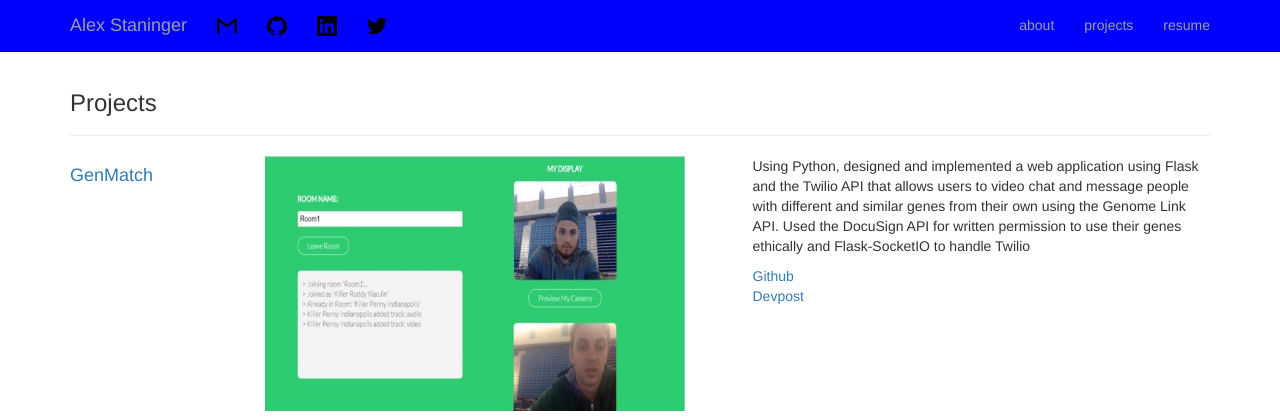
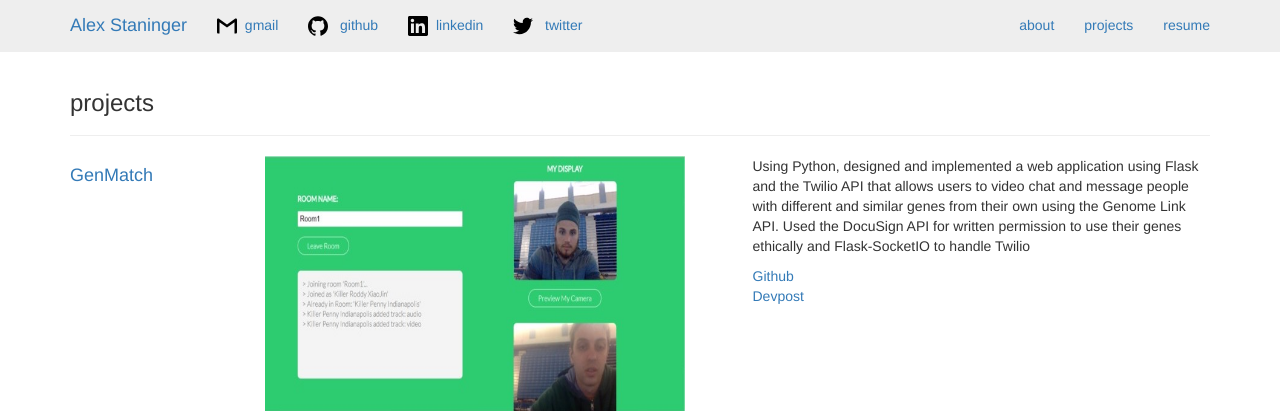
Before and after one commit to astaninger/portfolio, a Flask app: page /projects in a window 1280 px wide. Shown: the top 420 px of the page. Run offline with Flask 2, Linux system fonts and the light colour scheme; some libraries are stand-ins or nearby versions.

Commit message:
change navbar

```diff
--- a/templates/index.html
+++ b/templates/index.html
@@ -23,7 +23,7 @@ type="image/x-icon">
 
 {% block body %}
 {% block navbar %}
-<nav class="navbar navbar-inverse navbar-fixed-top" style='background-color: #0000ff'>
+<nav class="navbar navbar-fixed-top" style='background-color: #eeeeee'>
   <div class="container">
     <div class="navbar-header">
       <button type='button' class="navbar-toggle collapsed" data-toggle="collapse" data-target="#myNavbar">
@@ -36,10 +36,10 @@ type="image/x-icon">
     </div>
     <div class="collapse navbar-collapse" id='myNavbar'>
       <ul class="nav navbar-nav">
-        <li><a href="mailto:alex.staninger@gmail.com" target="_blank"> <img src="/static/gmail.svg" alt="Email icon." height=20 width=20> </a></li>
-        <li><a href="https://github.com/astaninger" target="_blank"> <img src="/static/github.svg" alt="Github icon." height=20 width=20> </a></li>
-        <li><a href="https://linkedin.com/in/alexestaninger" target="_blank"> <img src="/static/linkedin.svg" alt="Linkedin icon." height=20 width=20></a></li>
-        <li><a href="https://twitter.com/alex_staninger" target="_blank"s> <img src="static/twitter.svg" alt="Twitter icon." height=20 width=20> </a></li>
+        <li><a href="mailto:alex.staninger@gmail.com" target="_blank"> <img src="/static/gmail.svg" alt="Email icon." height=20 width=20>&nbsp gmail </a></li>
+        <li><a href="https://github.com/astaninger" target="_blank"> <img src="/static/github.svg" alt="Github icon." height=20 width=20> &nbsp github </a></li>
+        <li><a href="https://linkedin.com/in/alexestaninger" target="_blank"> <img src="/static/linkedin.svg" alt="Linkedin icon." height=20 width=20>&nbsp linkedin</a></li>
+        <li><a href="https://twitter.com/alex_staninger" target="_blank"s> <img src="static/twitter.svg" alt="Twitter icon." height=20 width=20> &nbsp twitter </a></li>
       </ul>
       <ul class="nav navbar-nav navbar-right">
         <li><a href="/">about</a></li>
@@ -56,13 +56,17 @@ type="image/x-icon">
 {% block content %}
 <div class="container">
   <div class="page-header">
-    <h3>About Me</h3>
+    <h3>about me</h3>
   </div>
   <div class="bio">
     <p> Hello {{ ip }}, I am a recent (August 2018) UC San Diego graduate with a BS in Math-Computer Science. </p>
     <p>I am actively seeking a software development role. </p>
   </div>
+  <img src='static/me.jpg' alt='selfie' height=200 width=200>
+  <p>I was in a band called <a href='bigbadbuffalo.bandcamp.com' alt=music> Big Bad Buffalo</a></p>
+
 </div>
+
 
 {%- endblock content%}
 
--- a/templates/projects.html
+++ b/templates/projects.html
@@ -3,7 +3,7 @@
 {% block content %}
 <div class="container">
   <div class="page-header">
-    <h3>Projects</h3>
+    <h3>projects</h3>
   </div>
   <div class='blurb'>
   </div>
```
